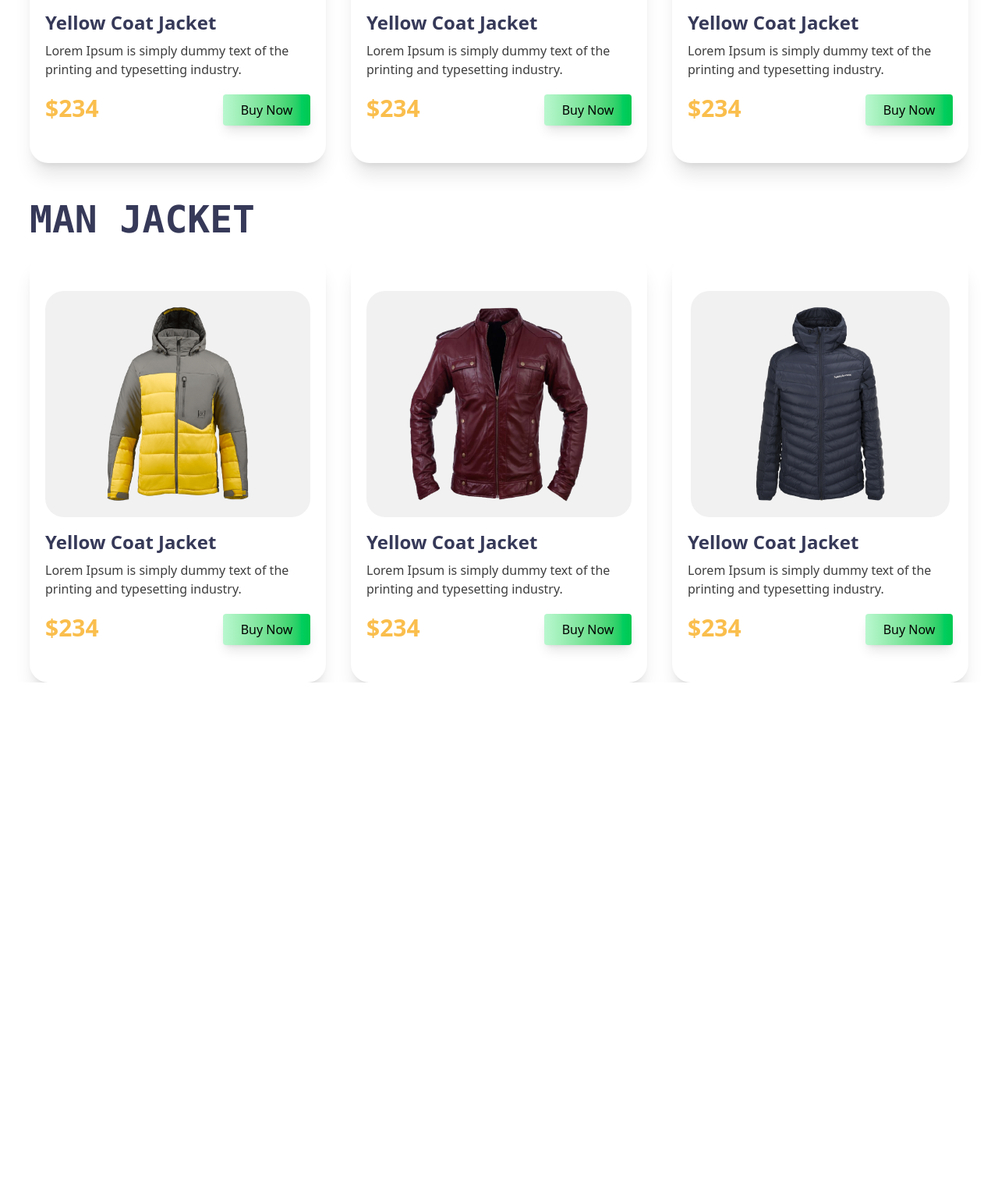
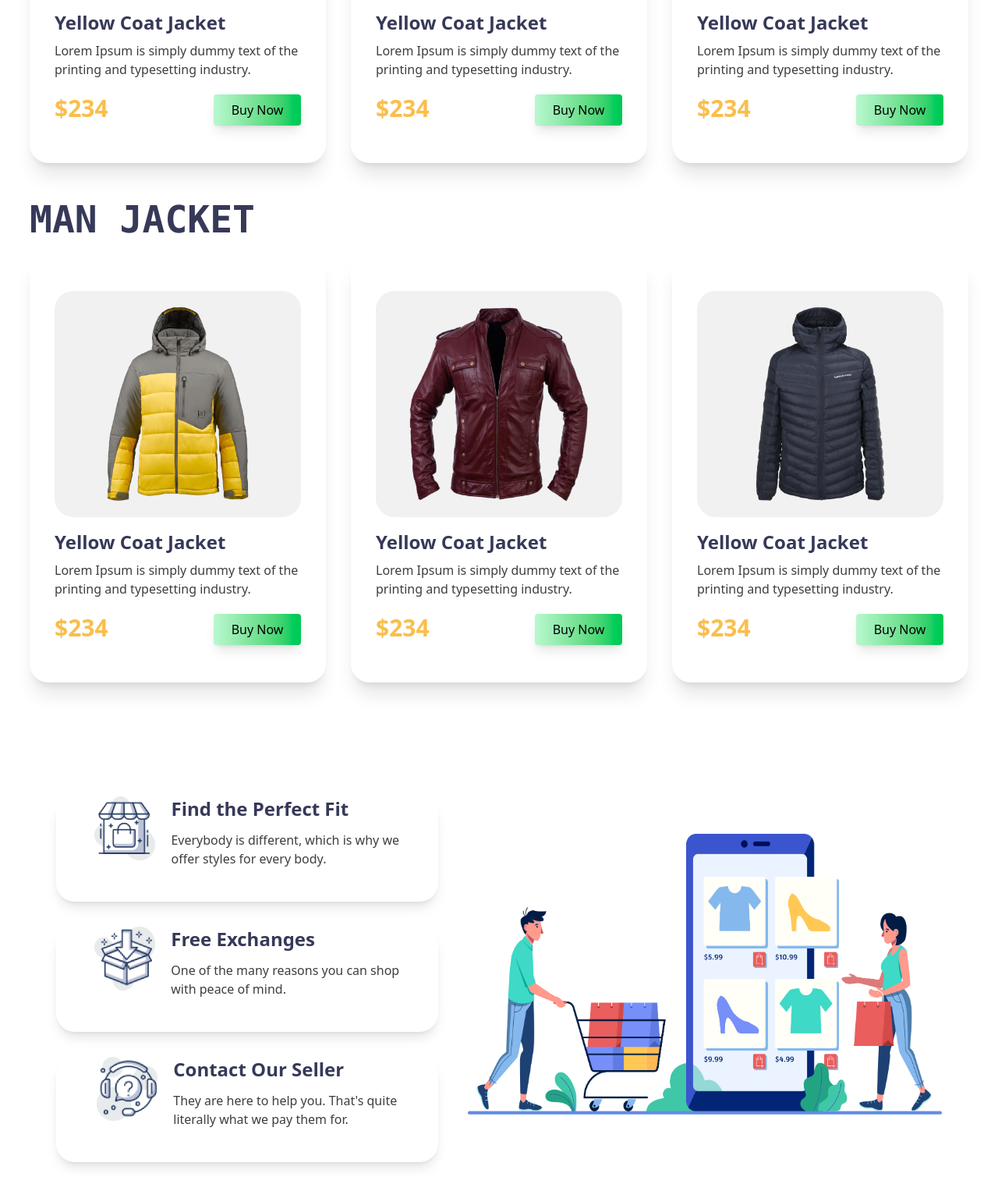
Before and after one commit to Developer-Shuvo/Fashion, a plain HTML site: page index.html in a window 1280 px wide. Shown: the part 1157-2666 px from the top of the page at 78% size. Before the commit the page ends 2032 px from the top, so only its background shows below. Drawn offline with nearby package versions, Linux system fonts and the light colour scheme.

Commit message:
Last Card Section Complete

```diff
--- a/index.html
+++ b/index.html
@@ -82,12 +82,12 @@
                 <div class=" flex items-center justify-center ">
                     <div class=" flex flex-col ">
 
-                        <div class="flex justify-center item-center bg-[#F1F1F1] rounded-3xl mx-5">
+                        <div class="flex justify-center item-center bg-[#F1F1F1] rounded-3xl mx-8">
                             <img class="w-[270px]  h-[290px] flex items-center  justify-center p-5" src="./images/jacket-1.png" alt="">
                         </div>
-                        <h2 class="font-bold text-2xl text-[#363958] mt-4 mx-5 ">Yellow Coat Jacket </h2>
-                        <p class="font-normal text-base text-[#3E3E3E] mt-2 mx-5">Lorem Ipsum is simply dummy text of the printing and typesetting industry.</p>
-                        <div class="flex item-center justify-between  mt-5 mx-5">
+                        <h2 class="font-bold text-2xl text-[#363958] mt-4 mx-8">Yellow Coat Jacket </h2>
+                        <p class="font-normal text-base text-[#3E3E3E] mt-2 mx-8">Lorem Ipsum is simply dummy text of the printing and typesetting industry.</p>
+                        <div class="flex item-center justify-between  mt-5 mx-8">
                             <p class="font-bold text-[#FABE4C] text-3xl">$234</p>
                             <button class="bg-green-200 rounded cursor-pointer text-black-800 h-10 w-28 border bg-linear-to-r from-green-200 to-green-500 shadow-lg border-none ">Buy Now</button>
                         </div>
@@ -104,12 +104,12 @@
                 <div class=" flex items-center justify-center ">
                     <div class=" flex flex-col ">
 
-                        <div class="flex justify-center item-center bg-[#F1F1F1] rounded-3xl mx-5">
+                        <div class="flex justify-center item-center bg-[#F1F1F1] rounded-3xl mx-8">
                             <img class="w-[270px]  h-[290px] flex items-center  justify-center p-5 " src="./images/jacket-2.png" alt="">
                         </div>
-                        <h2 class="font-bold text-2xl text-[#363958] mt-4 mx-5 ">Yellow Coat Jacket </h2>
-                        <p class="font-normal text-base text-[#3E3E3E] mt-2 mx-5">Lorem Ipsum is simply dummy text of the printing and typesetting industry.</p>
-                        <div class="flex item-center justify-between  mt-5 mx-5">
+                        <h2 class="font-bold text-2xl text-[#363958] mt-4 mx-8 ">Yellow Coat Jacket </h2>
+                        <p class="font-normal text-base text-[#3E3E3E] mt-2 mx-8">Lorem Ipsum is simply dummy text of the printing and typesetting industry.</p>
+                        <div class="flex item-center justify-between  mt-5 mx-8">
                             <p class="font-bold text-[#FABE4C] text-3xl">$234</p>
                             <button class="bg-green-200 rounded cursor-pointer text-black-800 h-10 w-28 border bg-linear-to-r from-green-200 to-green-500 shadow-lg border-none ">Buy Now</button>
                         </div>
@@ -126,12 +126,12 @@
                 <div class=" flex items-center justify-center ">
                     <div class=" flex flex-col ">
 
-                        <div class="flex justify-center item-center bg-[#F1F1F1] rounded-3xl mx-5">
+                        <div class="flex justify-center item-center bg-[#F1F1F1] rounded-3xl mx-8">
                             <img class="w-[270px]  h-[290px] flex items-center  justify-center p-5" src="./images/jacket-3.png" alt="">
                         </div>
-                        <h2 class="font-bold text-2xl text-[#363958] mt-4 mx-5 ">Yellow Coat Jacket </h2>
-                        <p class="font-normal text-base text-[#3E3E3E] mt-2 mx-5">Lorem Ipsum is simply dummy text of the printing and typesetting industry.</p>
-                        <div class="flex item-center justify-between  mt-5 mx-5">
+                        <h2 class="font-bold text-2xl text-[#363958] mt-4 mx-8 ">Yellow Coat Jacket </h2>
+                        <p class="font-normal text-base text-[#3E3E3E] mt-2 mx-8">Lorem Ipsum is simply dummy text of the printing and typesetting industry.</p>
+                        <div class="flex item-center justify-between  mt-5 mx-8">
                             <p class="font-bold text-[#FABE4C] text-3xl">$234</p>
                             <button class="bg-green-200 rounded cursor-pointer text-black-800 h-10 w-28 border bg-linear-to-r from-green-200 to-green-500 shadow-lg border-none ">Buy Now</button>
                         </div>
@@ -152,12 +152,12 @@
                 <div class=" flex items-center justify-center ">
                     <div class=" flex flex-col ">
 
-                        <div class="flex justify-center item-center bg-[#F1F1F1] rounded-3xl mx-5 ">
+                        <div class="flex justify-center item-center bg-[#F1F1F1] rounded-3xl mx-8">
                             <img class="w-[270px]  h-[290px] flex items-center  justify-center p-5" src="./images/jacket-4.png" alt="">
                         </div>
-                        <h2 class="font-bold text-2xl text-[#363958] mt-4 mx-5 ">Yellow Coat Jacket </h2>
-                        <p class="font-normal text-base text-[#3E3E3E] mt-2 mx-5">Lorem Ipsum is simply dummy text of the printing and typesetting industry.</p>
-                        <div class="flex item-center justify-between  mt-5 mx-5">
+                        <h2 class="font-bold text-2xl text-[#363958] mt-4 mx-8 ">Yellow Coat Jacket </h2>
+                        <p class="font-normal text-base text-[#3E3E3E] mt-2 mx-8">Lorem Ipsum is simply dummy text of the printing and typesetting industry.</p>
+                        <div class="flex item-center justify-between  mt-5 mx-8">
                             <p class="font-bold text-[#FABE4C] text-3xl">$234</p>
                             <button class="bg-green-200 rounded cursor-pointer text-black-800 h-10 w-28 border bg-linear-to-r from-green-200 to-green-500 shadow-lg border-none ">Buy Now</button>
                         </div>
@@ -174,12 +174,12 @@
                 <div class=" flex items-center justify-center ">
                     <div class=" flex flex-col ">
 
-                        <div class="flex justify-center item-center bg-[#F1F1F1] rounded-3xl mx-5">
+                        <div class="flex justify-center item-center bg-[#F1F1F1] rounded-3xl mx-8">
                             <img class="w-[270px]  h-[290px] flex items-center  justify-center p-5" src="./images/jacket-5.png" alt="">
                         </div>
-                        <h2 class="font-bold text-2xl text-[#363958] mt-4 mx-5 ">Yellow Coat Jacket </h2>
-                        <p class="font-normal text-base text-[#3E3E3E] mt-2 mx-5">Lorem Ipsum is simply dummy text of the printing and typesetting industry.</p>
-                        <div class="flex item-center justify-between  mt-5 mx-5">
+                        <h2 class="font-bold text-2xl text-[#363958] mt-4 mx-8 ">Yellow Coat Jacket </h2>
+                        <p class="font-normal text-base text-[#3E3E3E] mt-2 mx-8">Lorem Ipsum is simply dummy text of the printing and typesetting industry.</p>
+                        <div class="flex item-center justify-between  mt-5 mx-8">
                             <p class="font-bold text-[#FABE4C] text-3xl">$234</p>
                             <button class="bg-green-200 rounded cursor-pointer text-black-800 h-10 w-28 border bg-linear-to-r from-green-200 to-green-500 shadow-lg border-none ">Buy Now</button>
                         </div>
@@ -196,12 +196,13 @@
                 <div class=" flex items-center justify-center ">
                     <div class=" flex flex-col ">
 
-                        <div class="flex justify-center item-center bg-[#F1F1F1] rounded-3xl mx-6">
+                        <div class="flex justify-center item-center bg-[#F1F1F1] rounded-3xl mx-8">
                             <img class="w-[270px]  h-[290px] flex items-center  justify-center p-5 " src="./images/jacket-6.png" alt="">
                         </div>
-                        <h2 class="font-bold text-2xl text-[#363958] mt-4 mx-5 ">Yellow Coat Jacket </h2>
-                        <p class="font-normal text-base text-[#3E3E3E] mt-2 mx-5">Lorem Ipsum is simply dummy text of the printing and typesetting industry.</p>
-                        <div class="flex item-center justify-between  mt-5 mx-5">
+                        <h2 class="font-bold text-2xl text-[#363958] mt-4 mx-8 ">Yellow Coat Jacket </h2>
+                        <p class="font-normal text-base text-[#3E3E3E] mt-2 mx-8">Lorem Ipsum is simply dummy text of the printing and typesetting industry.</p>
+                        <!-- ----Button---  -->
+                        <div class="flex item-center justify-between  mt-5 mx-8">
                             <p class="font-bold text-[#FABE4C] text-3xl">$234</p>
                             <button class="bg-green-200 rounded cursor-pointer text-black-800 h-10 w-28 border bg-linear-to-r from-green-200 to-green-500 shadow-lg border-none ">Buy Now</button>
                         </div>
@@ -218,6 +219,50 @@
 
 
 
+    <!-------------Last Section-------------->
+    <section class="mb-[200px] px-32 flex justify-center mt-[130px] gap-x-[38px]">
+
+        <div class=" flex-col ">
+            <!-------card 1------->
+            <div class="py-4 ">
+                <div class="flex item-center justify-center h-[135px] w-[490px] rounded-3xl shadow-lg gap-x-5 ">
+                    <div> <img class="h-[82px] w-[78px] " src="./icons/house.png " alt=" "></div>
+
+                    <div>
+                        <h2 class="text-[#363958] font-bold text-2xl ">Find the Perfect Fit</h2>
+                        <p class="mt-3 text-[#3E3E3E] text-base font-normal ">Everybody is different, which is why we <br> offer styles for every body.</p>
+                    </div>
+                </div>
+            </div>
+
+            <!-------card 2------->
+            <div class="py-4 ">
+                <div class="flex item-center justify-center h-[135px] w-[490px] rounded-3xl shadow-lg gap-x-5 ">
+                    <div> <img class="h-[82px] w-[78px] " src="./icons/box.png " alt=" "></div>
+
+                    <div>
+                        <h2 class="text-[#363958] font-bold text-2xl ">Free Exchanges</h2>
+                        <p class="mt-3 text-[#3E3E3E] text-base font-normal ">One of the many reasons you can shop <br> with peace of mind.</p>
+                    </div>
+                </div>
+            </div>
+            <!-------card 3------->
+            <div class="py-4 ">
+                <div class="flex item-center justify-center h-[135px] w-[490px] rounded-3xl shadow-lg gap-x-5 ">
+                    <div> <img class="h-[82px] w-[78px] " src="./icons/question.png " alt=" "></div>
+
+                    <div>
+                        <h2 class="text-[#363958] font-bold text-2xl ">Contact Our Seller</h2>
+                        <p class="mt-3 text-[#3E3E3E] text-base font-normal ">They are here to help you. That's quite <br> literally what we pay them for.</p>
+                    </div>
+                </div>
+            </div>
+        </div>
+
+        <img class="h-90 w-170  mt-16" src="./images/shopping.png " alt=" ">
+    </section>
+
+
     <!-----------Footer Part----------->
     <footer>
 
```
